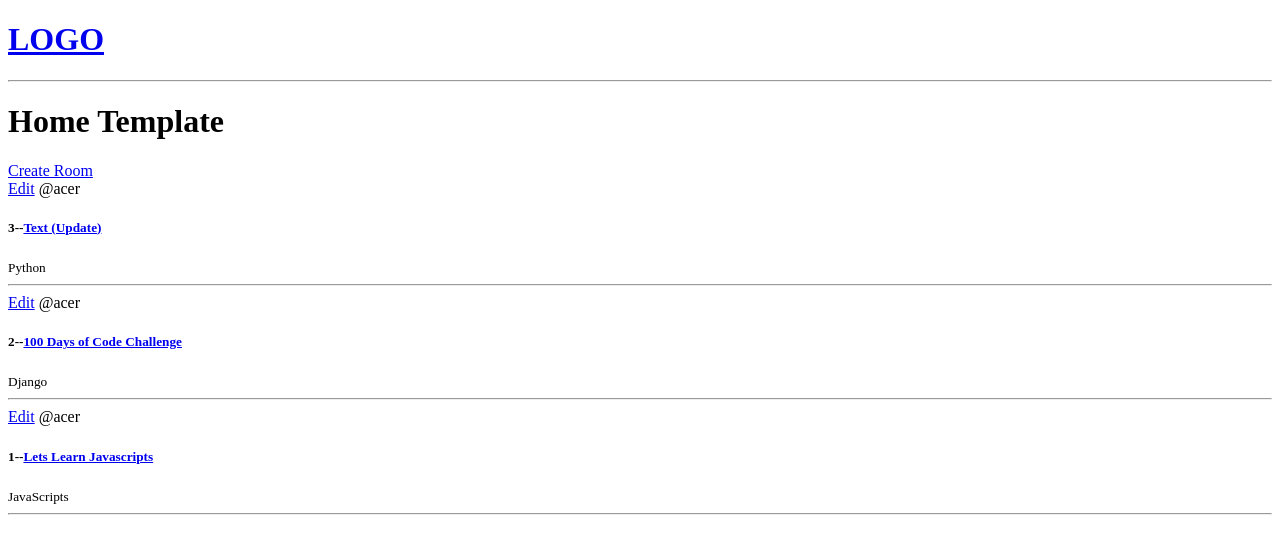
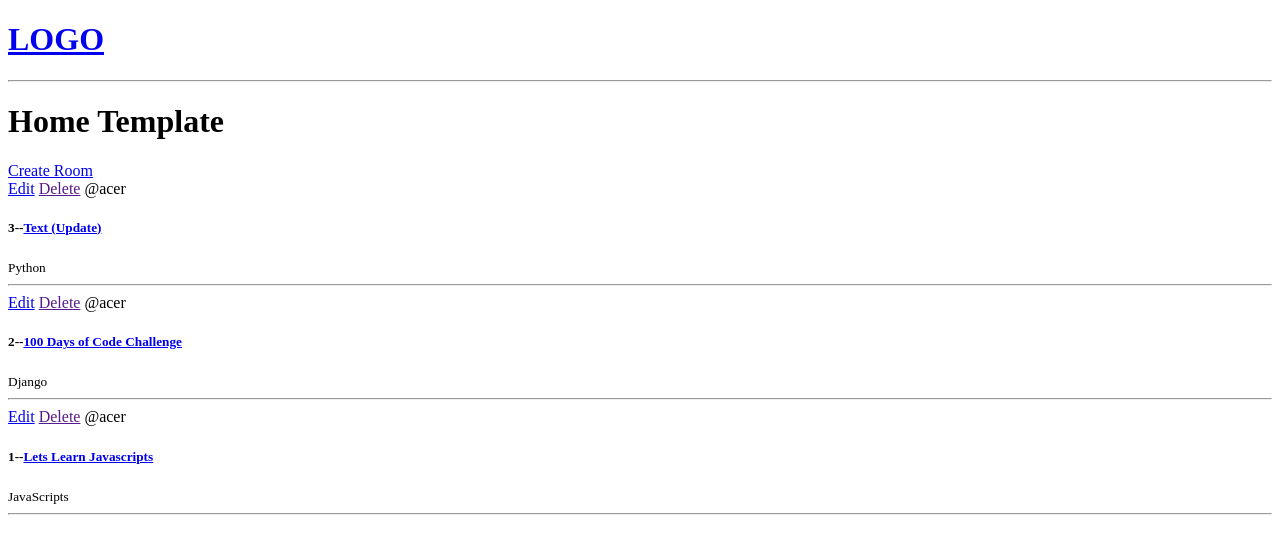
Before and after one commit to SundarDong/DjangoStudyBud, a Django app: page / in a window 1280 px wide. Shown: the top 554 px of the page. Run offline with Django 5.2, Linux system fonts and the light colour scheme; data comes from the database, SQL or seed files in the repository; both versions use the stored data as it was after the commit.

Commit message:
chore : Update In Readme.md File

```diff
--- a/base/templates/base/home.html
+++ b/base/templates/base/home.html
@@ -6,6 +6,7 @@
     {% for room in rooms%}
     <div>
       <a href="{% url 'update-room' room.id %}">Edit</a>
+      <a href="">Delete</a>
       <span>@{{room.host.username}}</span>
       <h5>{{room.id}}--<a href="{% url 'room' room.id %}">{{room.name}}</a></h5>
       <small>{{room.topic.name}}</small>
```
Also changed, not shown: README.md, db.sqlite3.
